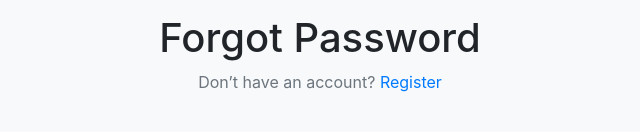
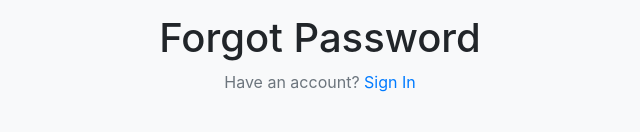
Before and after one commit to ualr-htcpcp/dcia, a Next.js app: page /forgot_password in a window 1280 px wide. Shown: the part 281-413 px from the top of the page, without its empty margins (320-960 px from the left). Built offline with nearby package versions, Linux system fonts and the light colour scheme.

Commit message:
link to signin, not register on forgot password

```diff
--- a/src/pages/forgot_password.js
+++ b/src/pages/forgot_password.js
@@ -63,8 +63,7 @@ export default function ForgotPassword() {
             <Teapot className="mx-auto text-secondary mb-3" />
             <h1 className="dimmed text-center">{pageTitle}</h1>
             <p className="text-center text-secondary">
-              Don&rsquo;t have an account?{" "}
-              <Link href="/register">Register</Link>
+              Have an account? <Link href="/signin">Sign In</Link>
             </p>
 
             {success && <Alert variant="success">{success}</Alert>}
```
